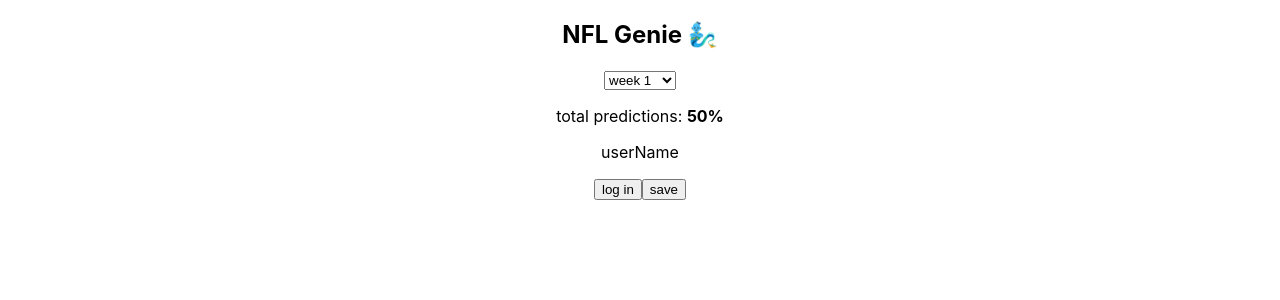
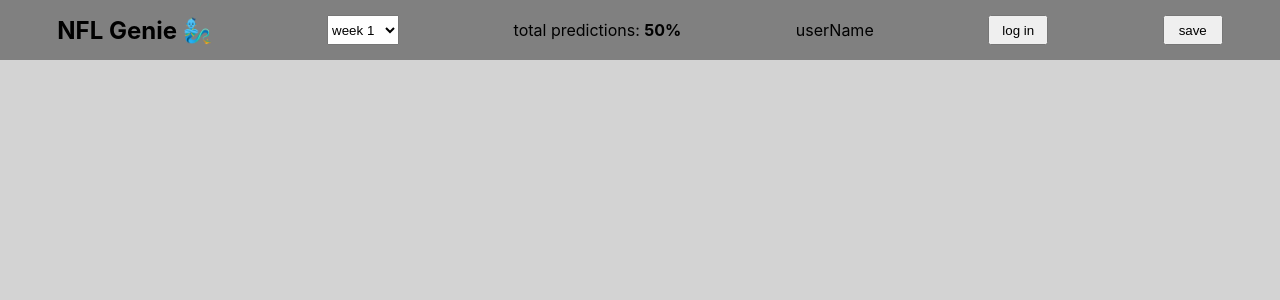
Before and after one commit to NFLgenie/FE_nfl_genie, a React (Create React App) app: page / in a window 1280 px wide. Shown: the top 300 px of the page. Built offline with nearby package versions, Linux system fonts and the light colour scheme.

Commit message:
Add style

```diff
--- a/src/App.css
+++ b/src/App.css
@@ -1,3 +1,10 @@
+* {
+  margin: 0px;
+  padding: 0px;
+}
+
 .App {
   text-align: center;
+  background-color: lightgrey;
+  height: 100vh;
 }
--- a/src/components/NavHeader/NavHeader.css
+++ b/src/components/NavHeader/NavHeader.css
@@ -0,0 +1,24 @@
+.nav-outer-container {
+  display: flex;
+  justify-content: space-around;
+  align-items: center;
+  height: 60px;
+  background-color: grey;
+  width: 100%;
+}
+
+.week-drop-box {
+  height: 30px;
+}
+
+.login-button,
+.save-button {
+  width: 60px;
+  height: 30px;
+}
+
+.login-button:hover,
+.save-button:hover,
+.week-drop-box:hover {
+  cursor: pointer;
+}
```
